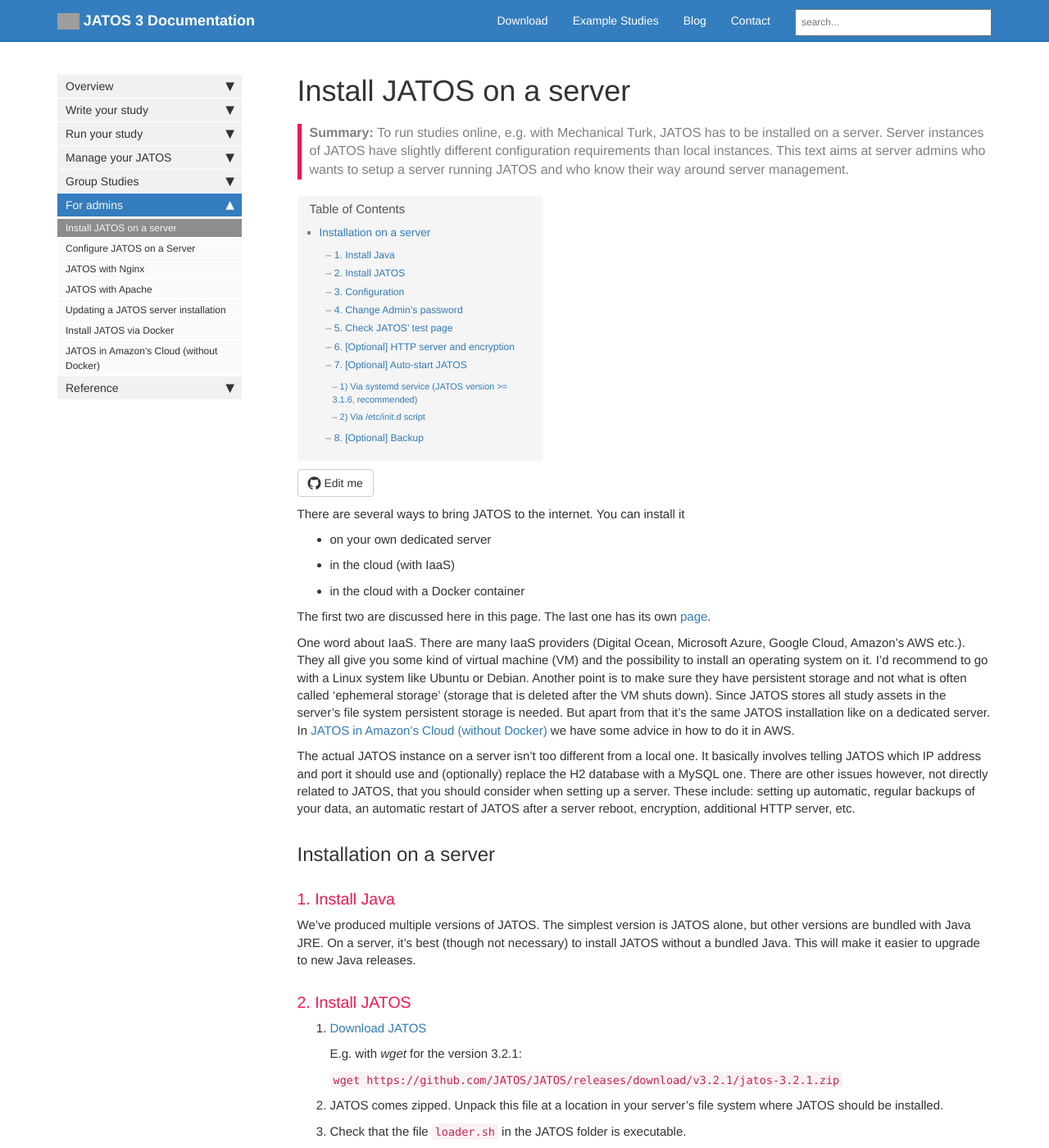
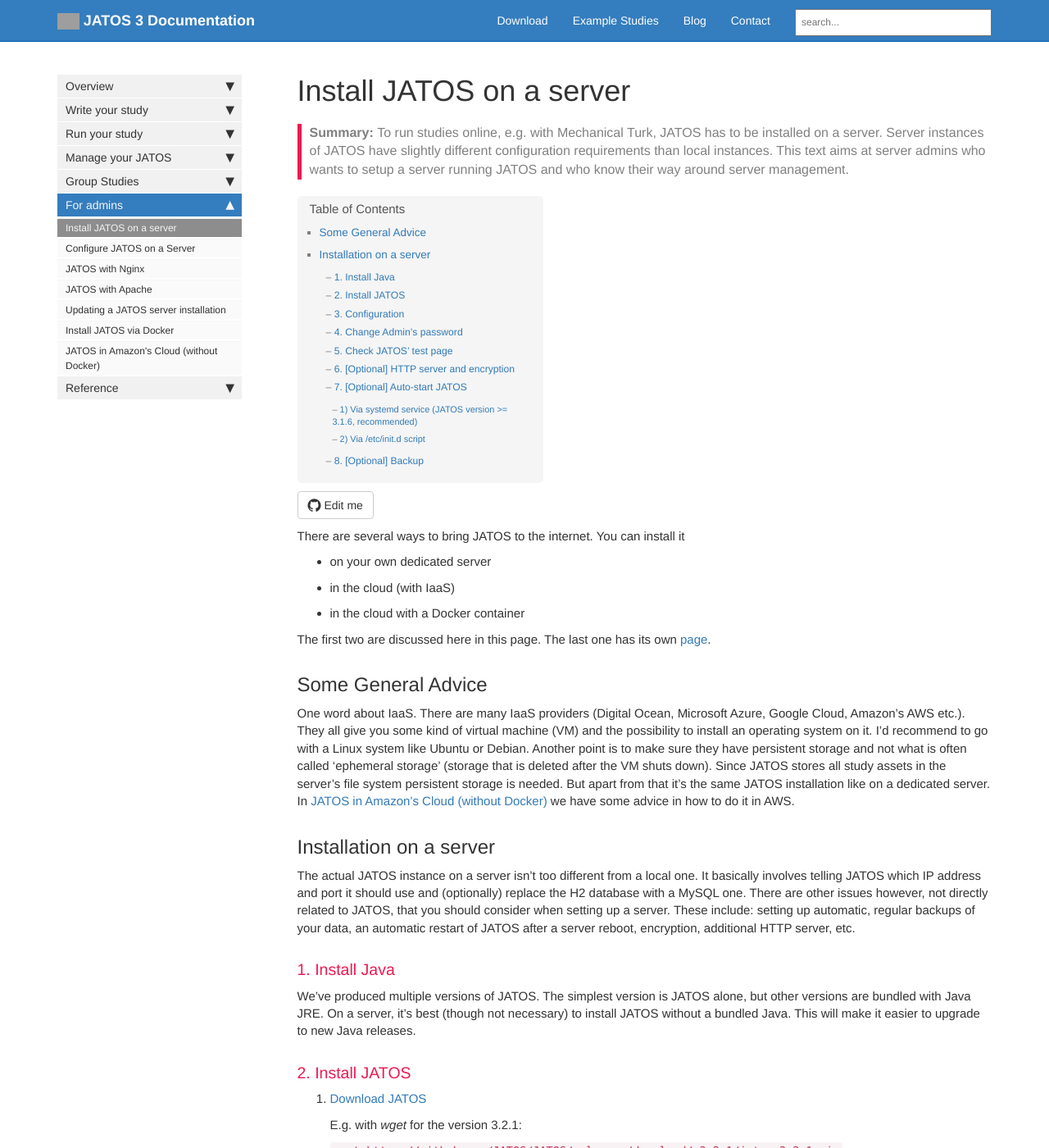
Before and after one commit to kristian-lange-tw/JATOS_docs_v3, a Jekyll site: the page built from pages/JATOS-on-a-server.md, in a window 1280 px wide and 1400 px high. Shown: the whole window at 82% size. Built offline with Jekyll 4.4.1, drawn with Linux system fonts in a browser that asks for light colours; nearby versions of some CDN libraries; comment, search, counter and statistics services are not loaded; grey boxes are pictures that could not be loaded.

Commit message:
Update JATOS-on-a-server.md

```diff
--- a/pages/JATOS-on-a-server.md
+++ b/pages/JATOS-on-a-server.md
@@ -18,11 +18,15 @@
 
 The first two are discussed here in this page. The last one has its own [page](Install-JATOS-via-Docker.html).
 
+
+## Some General Advice
+
 One word about IaaS. There are many IaaS providers (Digital Ocean, Microsoft Azure, Google Cloud, Amazon's AWS etc.). They all give you some kind of virtual machine (VM) and the possibility to install an operating system on it. I'd recommend to go with a Linux system like Ubuntu or Debian. Another point is to make sure they have persistent storage and not what is often called 'ephemeral storage' (storage that is deleted after the VM shuts down). Since JATOS stores all study assets in the server's file system persistent storage is needed. But apart from that it's the same JATOS installation like on a dedicated server. In [JATOS in Amazon's Cloud (without Docker)](JATOS-in-Amazons-Cloud-without-Docker.html) we have some advice in how to do it in AWS.
 
-The actual JATOS instance on a server isn't too different from a local one. It basically involves telling JATOS which IP address and port it should use and (optionally) replace the H2 database with a MySQL one. There are other issues however, not directly related to JATOS, that you should consider when setting up a server. These include: setting up automatic, regular backups of your data, an automatic restart of JATOS after a server reboot, encryption, additional HTTP server, etc.
 
 ## Installation on a server
+
+The actual JATOS instance on a server isn't too different from a local one. It basically involves telling JATOS which IP address and port it should use and (optionally) replace the H2 database with a MySQL one. There are other issues however, not directly related to JATOS, that you should consider when setting up a server. These include: setting up automatic, regular backups of your data, an automatic restart of JATOS after a server reboot, encryption, additional HTTP server, etc.
 
 ### 1. Install Java
 
```
